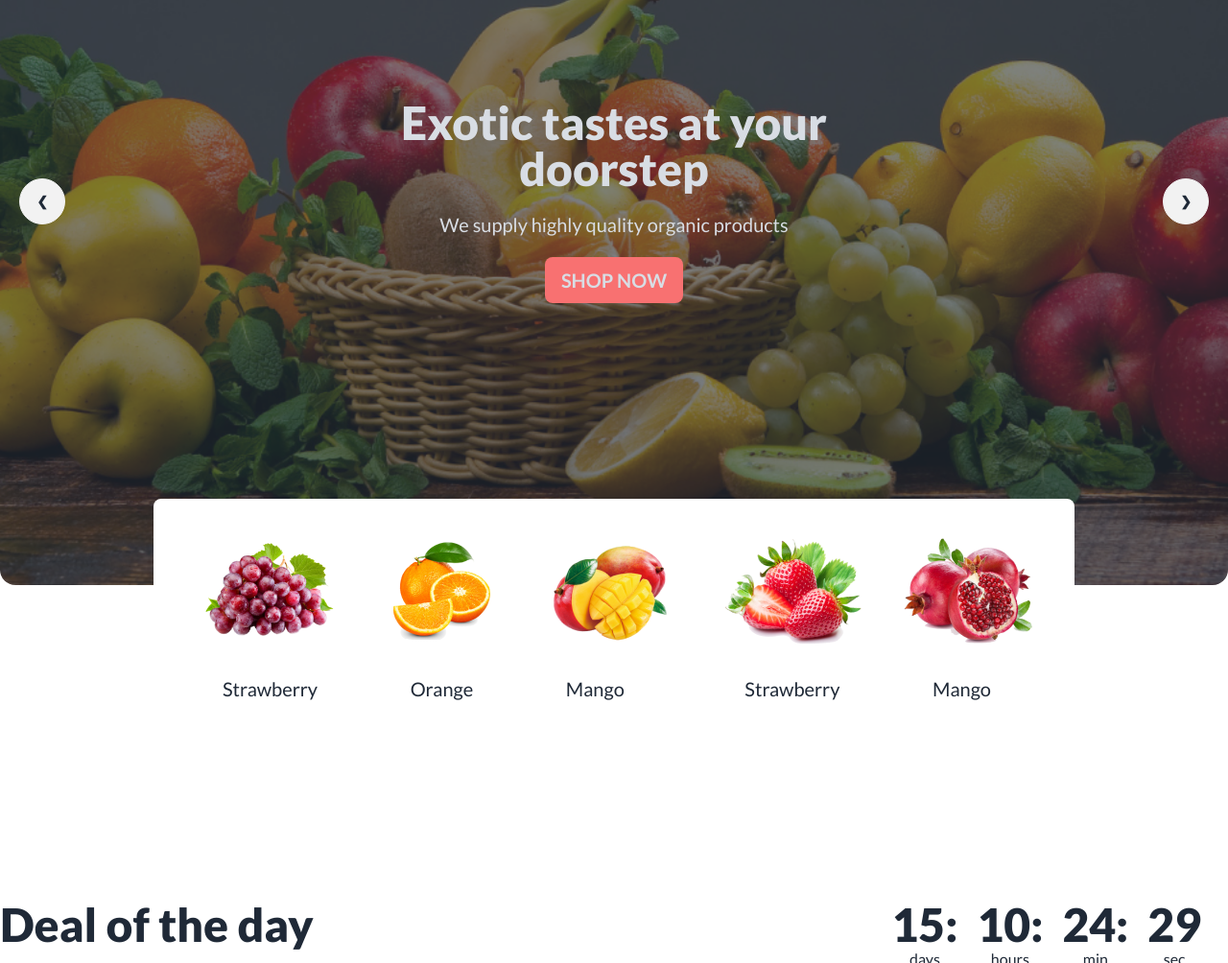
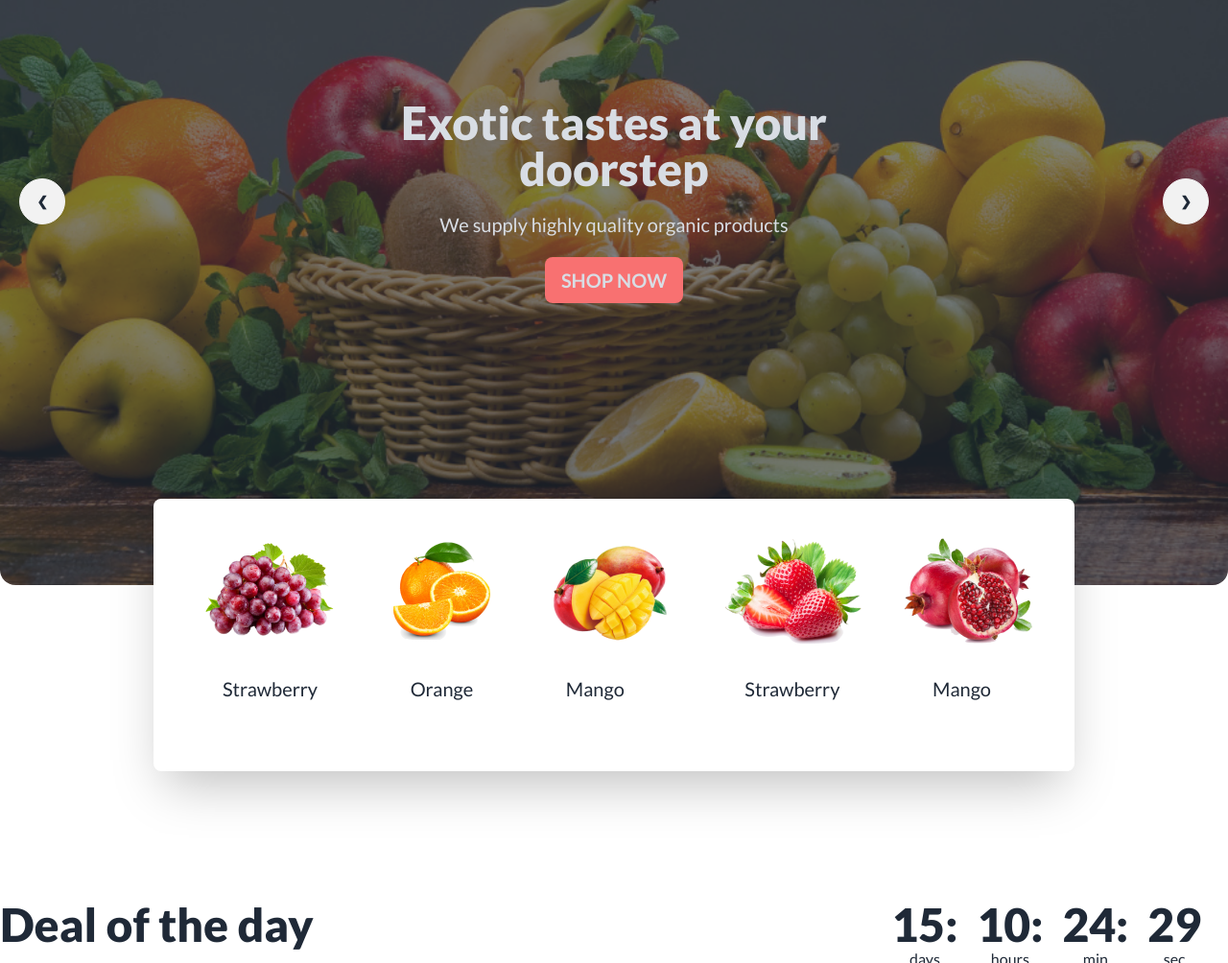
Before and after one commit to mdwasim212/fruit-burst, a plain HTML site: page index.html in a window 1280 px wide. Shown: the part 362-1366 px from the top of the page at 96% size. Drawn offline with nearby package versions, Linux system fonts and the light colour scheme; grey boxes are pictures that could not be loaded.

Commit message:
updated project

```diff
--- a/index.html
+++ b/index.html
@@ -156,7 +156,7 @@
     </header>
     <main>
         <!-- fruits area -->
-        <div class="lg:container lg:mx-auto hidden lg:flex relative bottom-24 bg-white lg:w-3/4 p-10 justify-between mx-auto rounded-lg">
+        <div class="lg:container lg:mx-auto hidden lg:flex relative bottom-24 bg-white lg:w-3/4 p-10 justify-between mx-auto rounded-lg shadow-2xl">
             <div class="card">
                 <figure><img src="./images/fruit1.png" alt="Shoes" /></figure>
                 <div class="card-body">
```
